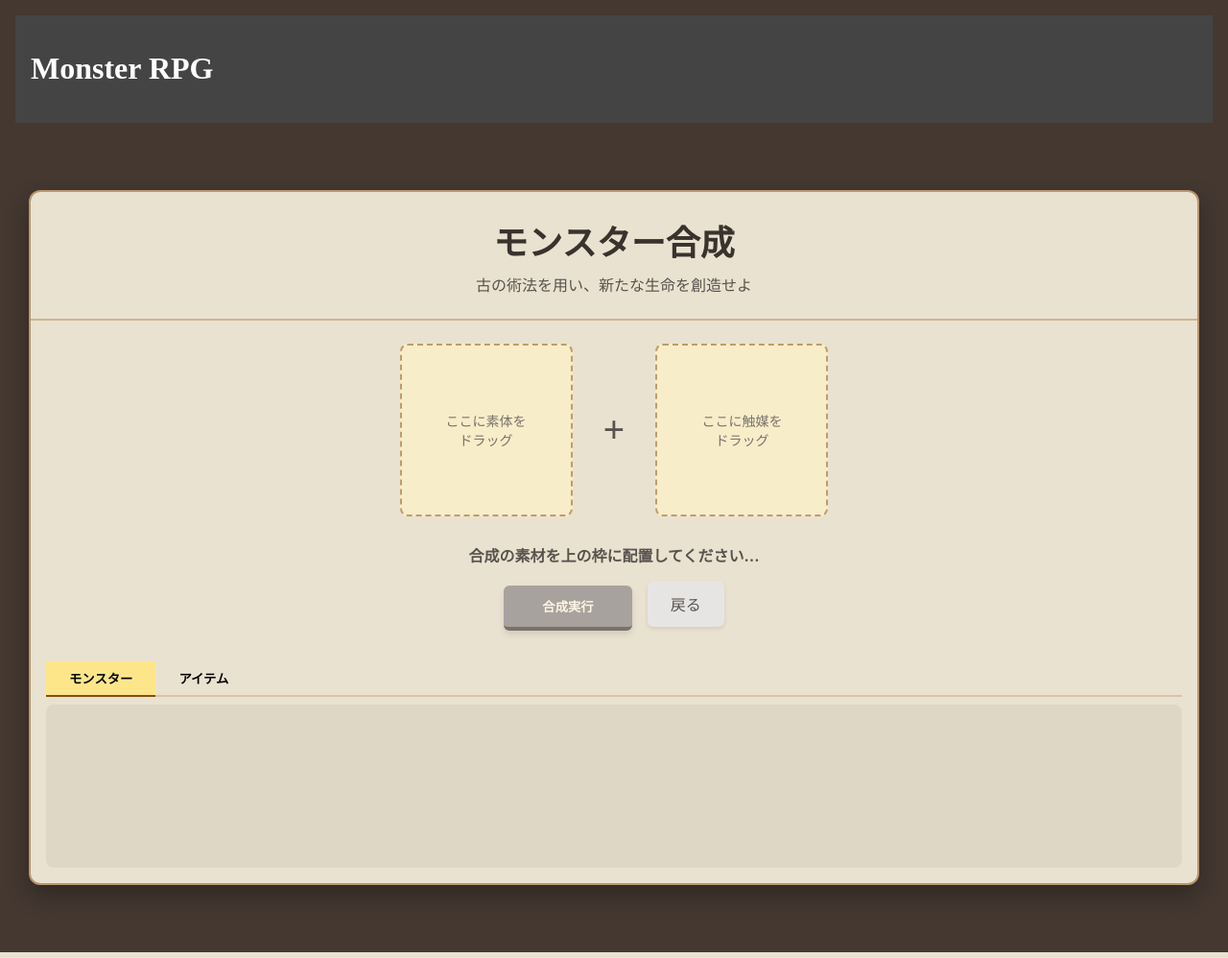
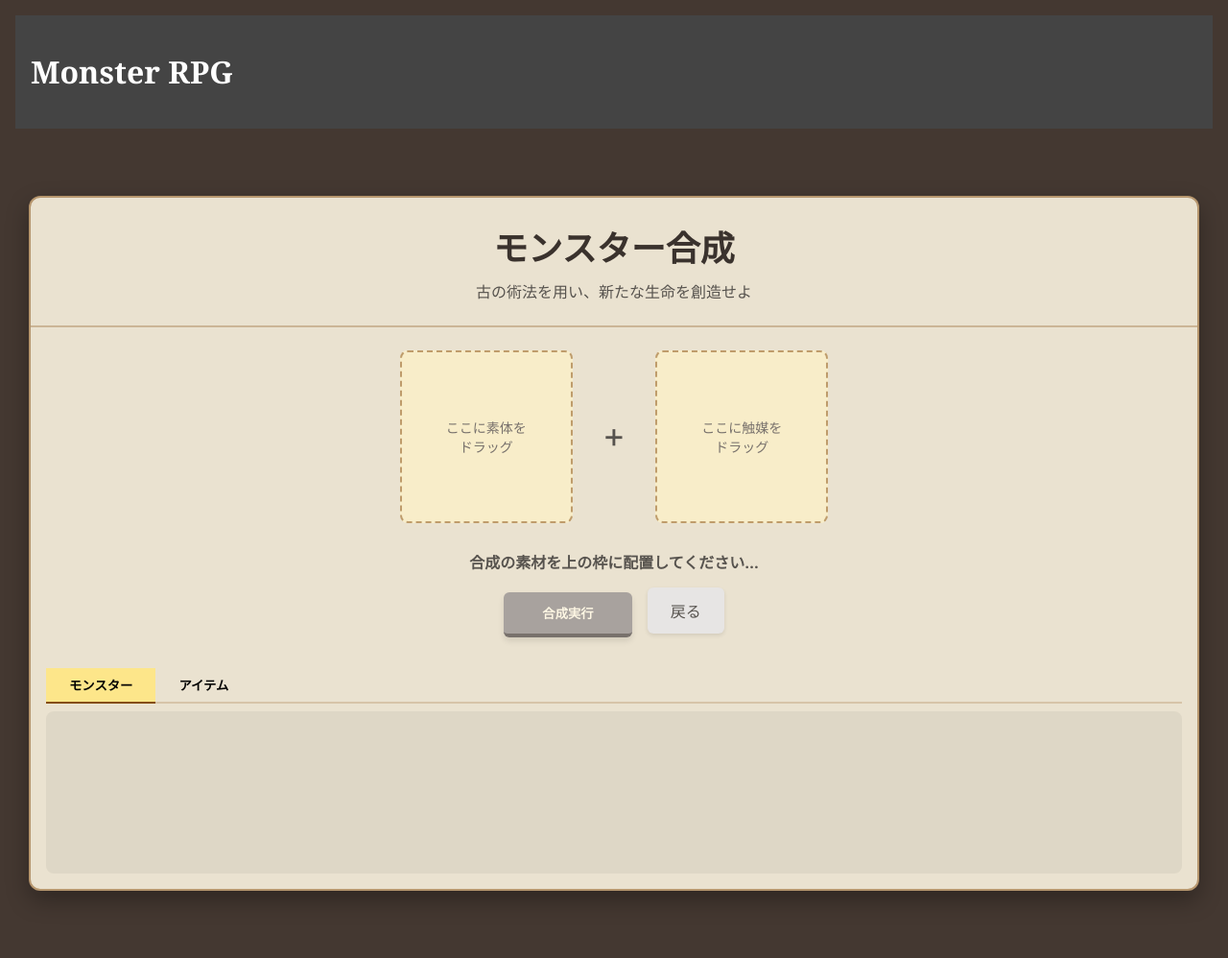
Before and after one commit to bakamarudasi/monster_rpg_project, a Flask app: template src/monster_rpg/templates/synthesize.html in a window 1280 px wide. Shown: the whole page at 96% size. Run offline with Flask 3, Linux system fonts and the light colour scheme; the template is opened without the code that fills it, so the values that code supplies are empty.

Commit message:
Use generic serif stack

```diff
--- a/src/monster_rpg/static/battle_turn/battle_turn.css
+++ b/src/monster_rpg/static/battle_turn/battle_turn.css
@@ -2,7 +2,7 @@
 body {
     background: #111;
     color: #f0f0f0;
-    font-family: serif;
+    font-family: ui-serif, Georgia, Cambria, "Times New Roman", Times, serif;
     font-size: 18px;
 }
 .container-battle {
--- a/src/monster_rpg/templates/play.html
+++ b/src/monster_rpg/templates/play.html
@@ -59,7 +59,7 @@
     body {
         background: #1a1a1a; /* 暗い背景 */
         color: #f0f0f0;
-        font-family: serif;
+        font-family: ui-serif, Georgia, Cambria, "Times New Roman", Times, serif;
         font-size: 18px;
         line-height: 1.6;
     }
--- a/src/monster_rpg/templates/synthesize.html
+++ b/src/monster_rpg/templates/synthesize.html
@@ -16,7 +16,7 @@
     }
 
     body {
-        font-family: serif;
+        font-family: ui-serif, Georgia, Cambria, "Times New Roman", Times, serif;
         background-color: var(--color-bg-main);
         color: var(--color-text-dark);
         margin: 0;
```
